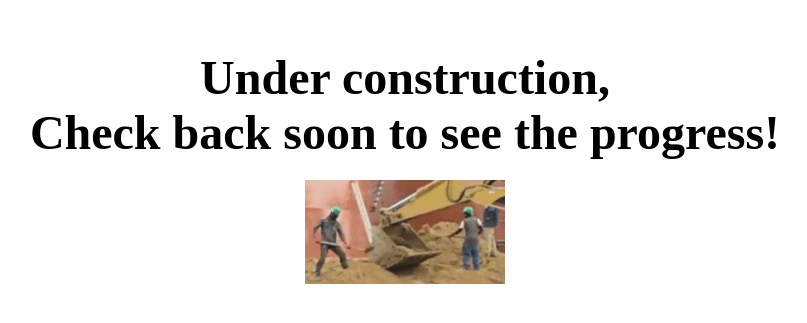
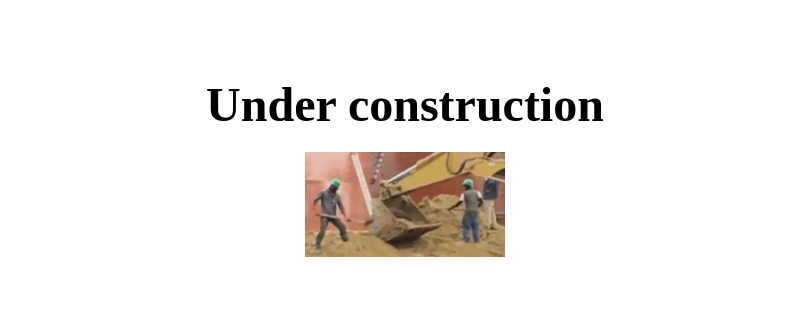
Before and after one commit to VB156/nirhadar, a plain HTML site: page index.html in a window 1280 px wide. Shown: the part 249-572 px from the top of the page, without its empty margins (235-1042 px from the left). Drawn offline with Linux system fonts and the light colour scheme.

Commit message:
Update index.html

```diff
--- a/index.html
+++ b/index.html
@@ -26,8 +26,7 @@
 </head>
 <body>
     <h1>
-        Under construction,<br>
-        Check back soon to see the progress!</h1>
+        Under construction</h1>
     <img src="cool.webp" alt="Construction GIF">
 </body>
 </html>
```
